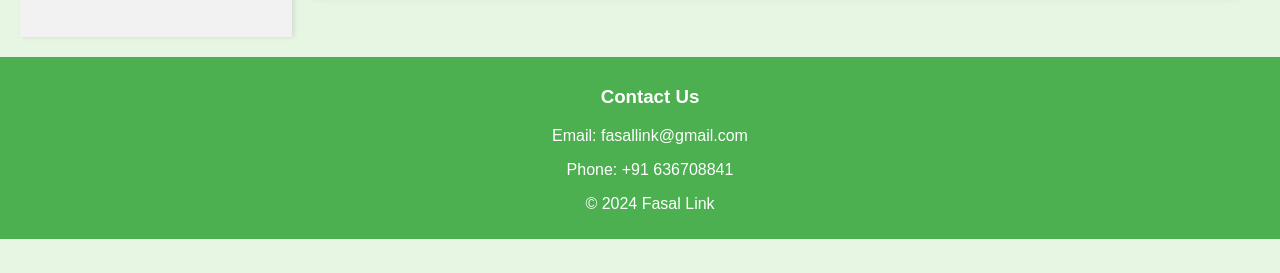
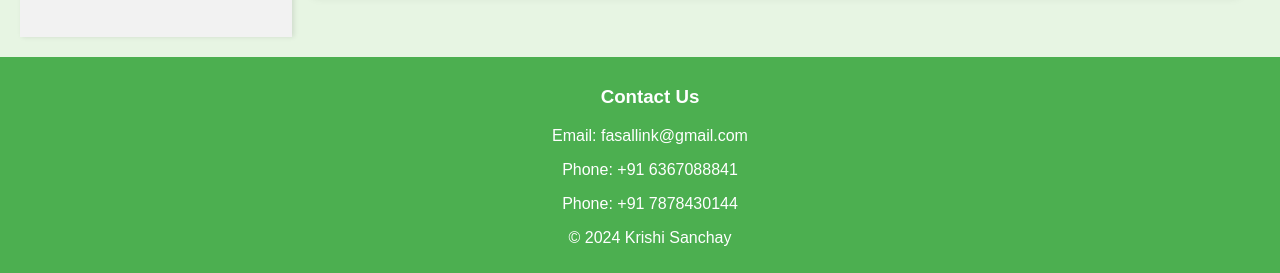
Before and after one commit to PunitTak2005/Fasal-Link, a plain HTML site: page index.html in a window 1280 px wide. Shown: the part 2190-2463 px from the top of the page. Before the commit the page ends 2429 px from the top, so only its background shows below. Drawn offline with Linux system fonts and the light colour scheme.

Commit message:
Update index.html

```diff
--- a/index.html
+++ b/index.html
@@ -10,7 +10,7 @@
 
 <body>
     <header>
-        <h1>Fasal Link</h1>
+        <h1>Krishi Sanchay</h1>
         <nav>
             <a href="#register">Register</a>
             <a href="#list">List Waste</a>
@@ -82,10 +82,11 @@
         <div class="contact-details">
             <h3>Contact Us</h3>
             <p>Email: fasallink@gmail.com</p>
-            <p>Phone: +91 636708841</p>
+            <p>Phone: +91 6367088841</p>
+            <p>Phone: +91 7878430144</p>
         </div>
 
-        <p>&copy; 2024 Fasal Link</p>
+        <p>&copy; 2024 Krishi Sanchay</p>
     </footer>
 
     <script src="a.js"></script>
```
